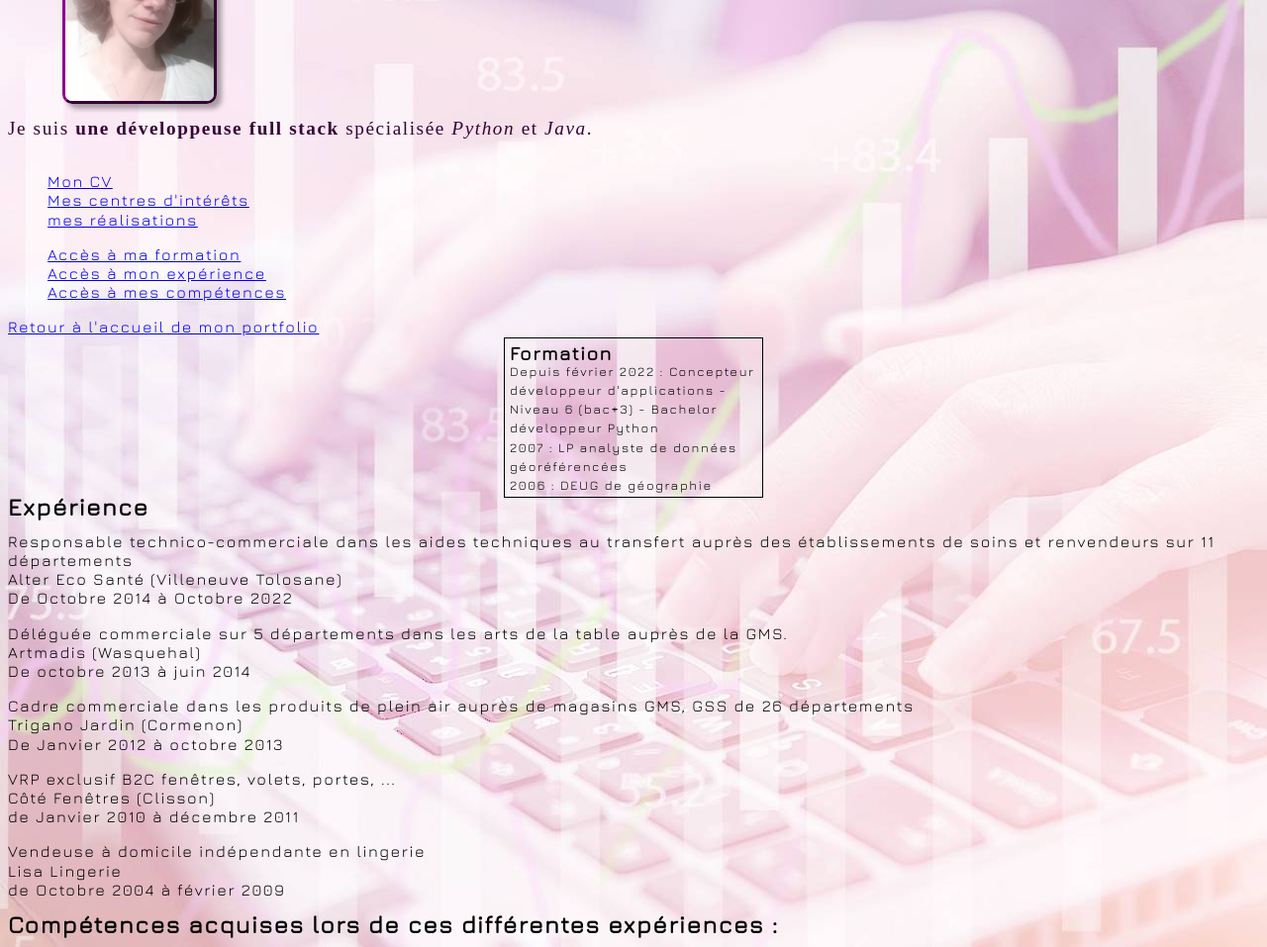
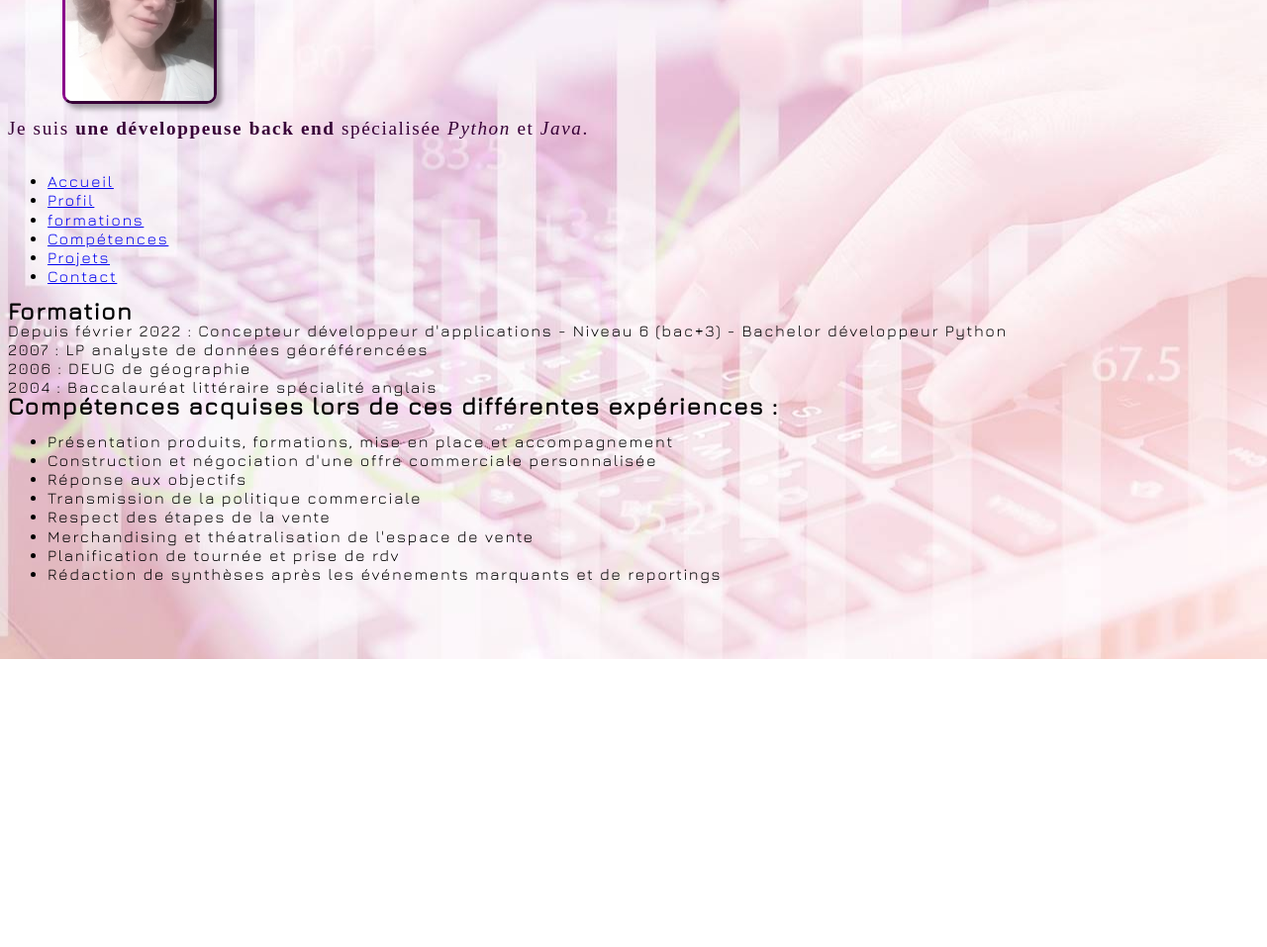
Before and after one commit to PriscillaRenault/PriscillaRenault.github.io, a plain HTML site: page index.html in a window 1280 px wide. Shown: the part 134-1091 px from the top of the page at 99% size. After the commit the page ends 800 px from the top, so only its background shows below. Drawn offline with Linux system fonts and the light colour scheme; a web font is replaced by a local one.

Commit message:
1 page portfolio

```diff
--- a/index.html
+++ b/index.html
@@ -20,63 +20,39 @@
     </header>
     <main>
         <div class="catch">
-        Je suis <strong> une développeuse full stack </strong> spécialisée <em> Python</em> et <em>Java</em>.
+        Je suis <strong> une développeuse back end </strong> spécialisée <em> Python</em> et <em>Java</em>.
         </div>
         <br>
 
     <nav>
         <ul>
-            <li class="nav_site"><a href="cv.html"> Mon CV </a> </li>
-            <li class="nav_site"><a href="centres-interet.html"> Mes centres d'intérêts </a></li>
-            <li class="nav_site"><a href="realisation.html"> mes réalisations </a></li>
+            <li ><a href="#Welcome"> Accueil </a> </li>
+            <li ><a href="#Presentation"> Profil </a> </li>
+            <li ><a href="#training"> formations </a> </li>
+            <li ><a href="#skills"> Compétences </a> </li>
+            <li><a href="#projects"> Projets </a></li>
+            <li><a href="#contact"> Contact </a></li>
         </ul>
     </nav>
 
     <main>
-        <section>
-            <ul>
-                <li class="nav_cv"><a href="#training"> Accès  à ma formation </a></li>
-                <li class="nav_cv"><a href="#experience"> Accès à mon expérience </a></li>
-                <li class="nav_cv"><a href="#skills"> Accès à mes compétences</a></li>
-            </ul>
-            <a href="index.html"> Retour à l'accueil de mon portfolio</a>
-            <br>
-            <section id=training> <h2>Formation </h2>
+        <section id="Welcome">
+            <!-- Photo accueil ecran code avec mon nom et ma fonction  -->
+
+        </section>
+
+        <section id="presentation">
+            <!-- Présentation et résumé experience professionnelle et pourquoi la reconversion -->
+        </section>
+
+        <section id="training">
+
+            <section> <h2>Formation </h2>
             Depuis février 2022 : Concepteur développeur d'applications - Niveau 6 (bac+3) - Bachelor développeur Python <br>
             2007 : LP analyste de données géoréférencées <br>
             2006 : DEUG de géographie <br>
             2004 : Baccalauréat littéraire spécialité anglais
             </section>
-
-
-            <section id=experience> <h2>Expérience</h2>
-
-            <p> Responsable technico-commerciale dans les aides techniques au transfert auprès des établissements de soins et renvendeurs sur 11 départements <br>
-            Alter Eco Santé (Villeneuve Tolosane)<br>
-            De Octobre 2014 à Octobre 2022
-            </p>
-
-            <p>Déléguée commerciale sur 5 départements dans les arts de la table auprès de la GMS. <br>
-            Artmadis (Wasquehal) <br>
-            De octobre 2013 à juin 2014
-            </p>
-
-            <p> Cadre commerciale dans les produits de plein air auprès de magasins GMS, GSS de 26 départements <br>
-            Trigano Jardin (Cormenon)<br>
-            De Janvier 2012 à octobre 2013 <br>
-            </p>
-
-            <p>VRP exclusif B2C fenêtres, volets, portes, ... <br>
-            Côté Fenêtres (Clisson) <br>
-            de Janvier 2010 à décembre 2011
-            </p>
-
-                <p> Vendeuse à domicile indépendante en lingerie <br>
-            Lisa Lingerie <br>
-            de Octobre 2004 à février 2009
-            </p>
-            </section>
-
             <section id = skills> <h2>Compétences acquises lors de ces différentes expériences : </h2>
 
                 <ul>
@@ -90,8 +66,13 @@
                     <li> Rédaction de synthèses après les événements marquants et de reportings</li>
                 </ul>
         </section>
+        <section id="projects">
+            <!-- encart des différents projets studi et perso -->
+        </section>
+        <section id="contact">
+            <!-- mail git, cv téléchargeable -->
+        </section>
         <div>
-            <a href="accueil.html"> Retour à l'accueil de mon portfolio</a>
         </div>
 
     </main>
--- a/style.css
+++ b/style.css
@@ -46,28 +46,3 @@ img{
     border-radius: 10px;
     box-shadow: 5px 5px 5px rgba(0, 0, 0, 0.322);
 }
-
-.nav_site,
-.nav_cv{
-    list-style-type:none;
-}
-
-a:hover{
-    text-decoration: none;
-    color:#97025c;
-    font-style: italic;
-    font-weight: 900;
-    font-size: 1.2rem;
-}
-
-#training{
-    font-size: 0.8rem;
-    clear: both;
-    width: 250px;
-    height: 150px;
-    border: 1px solid black;
-    padding: 5px;
-    margin: auto;
-    overflow: auto;
-
-}
```
Also changed, not shown: centres-interet.html (deleted, +0 -22 lines), cv.html (deleted, +0 -71 lines), realisation.html (deleted, +0 -17 lines).
